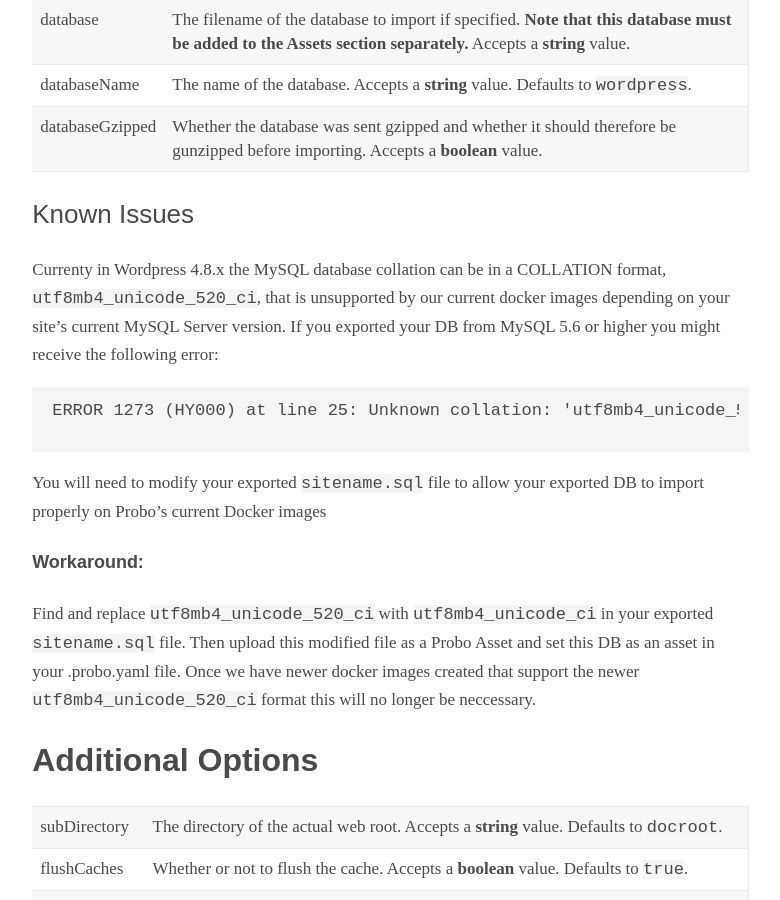
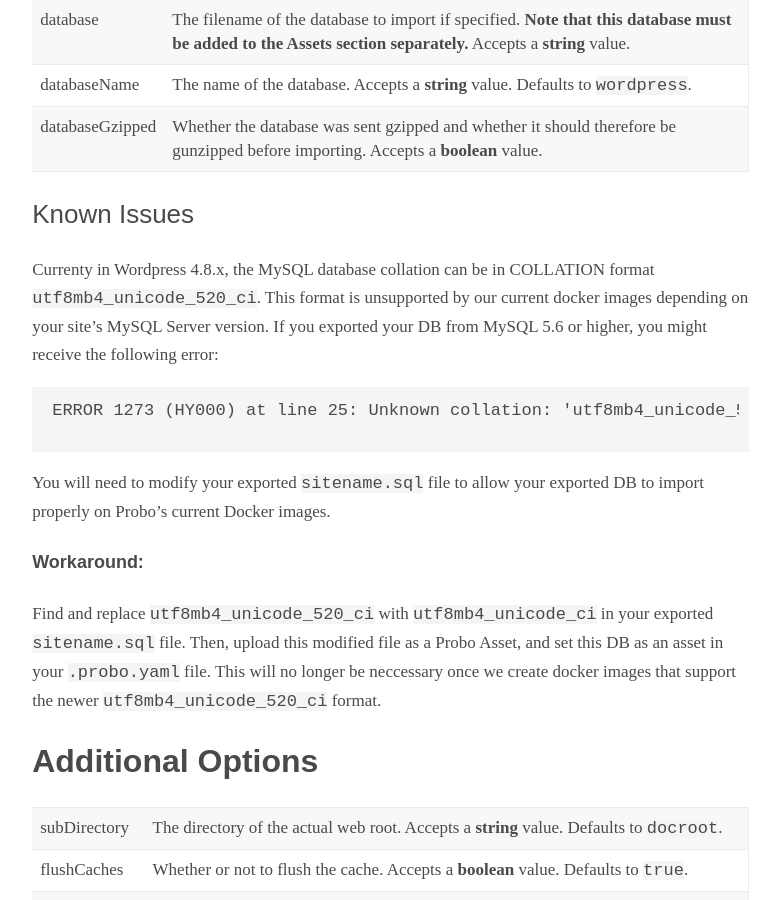
Before and after one commit to ProboCI/probo-docs, a Jekyll site: the page built from docs/plugins/wordpress-plugin.md, in a window 1280 px wide and 900 px high, scrolled down 789 px. Shown: the whole window, without its empty margins (403-1183 px from the left). Built offline with Jekyll 4.4.1, drawn with Linux system fonts in a browser that asks for light colours; nearby versions of some CDN libraries; some web fonts are replaced.

Commit message:
Editorializing updates to Wordpress Plugin docs.

```diff
--- a/docs/plugins/wordpress-plugin.md
+++ b/docs/plugins/wordpress-plugin.md
@@ -28,15 +28,15 @@ WordPress core and plugins generally prefer absolute URLs for links and images i
 
 ### Known Issues
 
-Currenty in Wordpress 4.8.x the MySQL database collation can be in a COLLATION format, `utf8mb4_unicode_520_ci`, that is unsupported by our current docker images depending on your site's current MySQL Server version. If you exported your DB from MySQL 5.6 or higher you might receive the following error:
+Currenty in Wordpress 4.8.x, the MySQL database collation can be in COLLATION format `utf8mb4_unicode_520_ci`. This format is unsupported by our current docker images depending on your site's MySQL Server version. If you exported your DB from MySQL 5.6 or higher, you might receive the following error:
 
     ERROR 1273 (HY000) at line 25: Unknown collation: 'utf8mb4_unicode_520_ci'
 
-You will need to modify your exported `sitename.sql` file to allow your exported DB to import properly on Probo's current Docker images
+You will need to modify your exported `sitename.sql` file to allow your exported DB to import properly on Probo's current Docker images.
 
 #### Workaround:
 
-Find and replace `utf8mb4_unicode_520_ci` with `utf8mb4_unicode_ci` in your exported `sitename.sql` file. Then upload this modified file as a Probo Asset and set this DB as an asset in  your .probo.yaml file. Once we have newer docker images created that support the newer `utf8mb4_unicode_520_ci` format this will no longer be neccessary.
+Find and replace `utf8mb4_unicode_520_ci` with `utf8mb4_unicode_ci` in your exported `sitename.sql` file. Then, upload this modified file as a Probo Asset, and set this DB as an asset in  your `.probo.yaml` file. This will no longer be neccessary once we create docker images that support the newer `utf8mb4_unicode_520_ci` format.
 
 ## Additional Options
 
```
